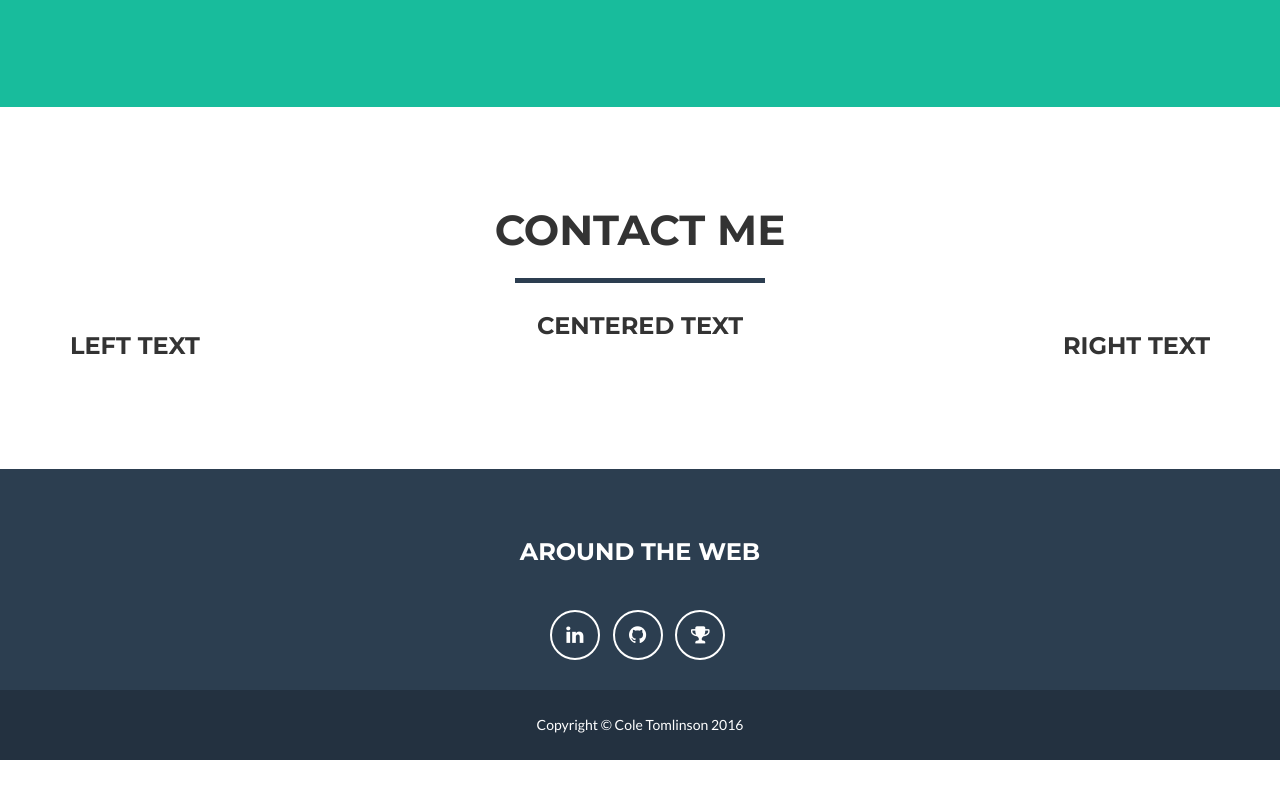
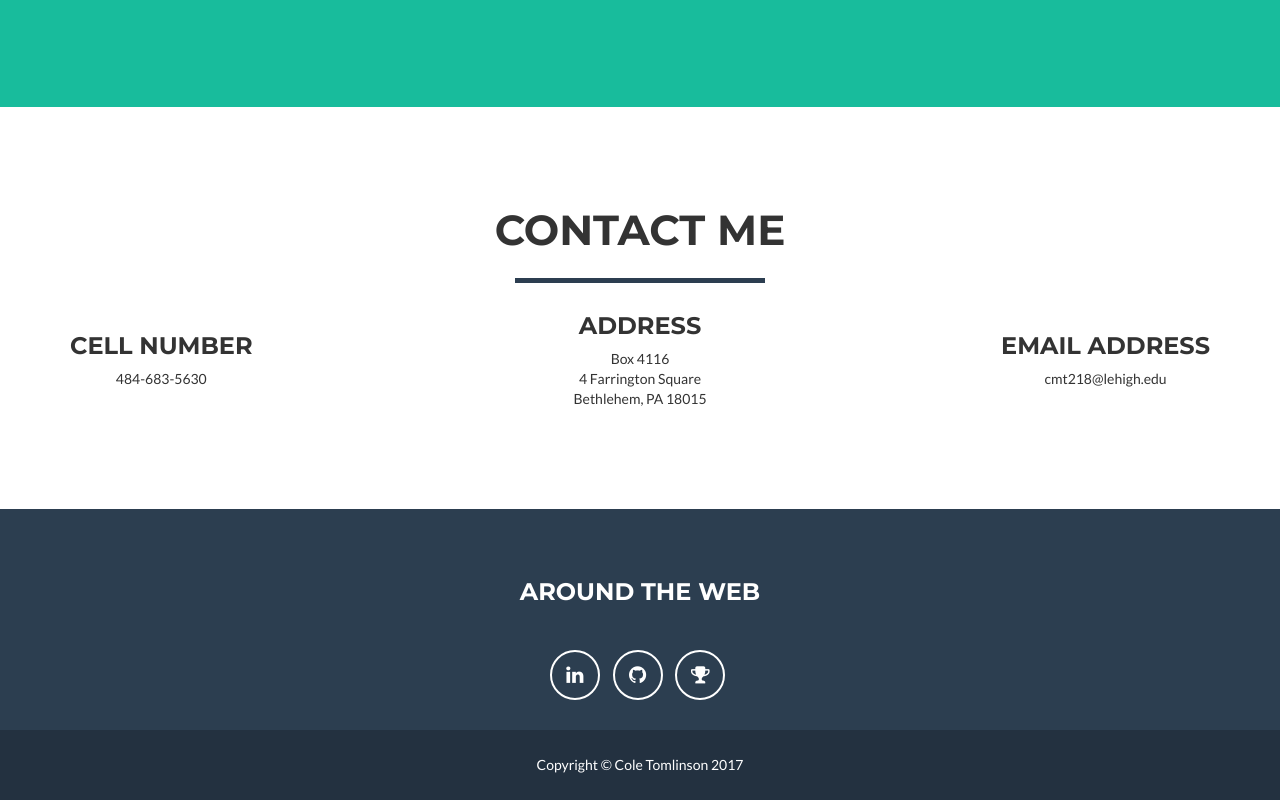
Before and after one commit to cmt218/cmt218.github.io, a website: page index.html in a window 1280 px wide. Shown: the part 2063-2863 px from the top of the page. Before the commit the page ends 2823 px from the top, so only its background shows below. Drawn offline with nearby package versions, Linux system fonts and the light colour scheme.

Commit message:
populate contact subheadings, update copyright

```diff
--- a/index.html
+++ b/index.html
@@ -182,9 +182,17 @@
                 <div class="col-lg-12 text-center">
                     <h2>Contact Me</h2>
                     <hr class="star-primary">
-                    <div style="float: left"><h3>Left Text</h3></div>
-                    <div style="float: right"><h3>Right Text</h3></div>
-                    <div style="margin: 0 auto; width: 500px;"><h3>Centered Text</h3></div>
+                    <div style="float: left"><h3>Cell Number</h3>
+                        484-683-5630
+                    </div>
+                    <div style="float: right"><h3>Email Address</h3>
+                        cmt218@lehigh.edu
+                    </div>
+                    <div style="margin: 0 auto; width: 500px;"><h3>Address</h3>
+                        Box 4116 </br>
+                        4 Farrington Square</br>
+                        Bethlehem, PA 18015
+                    </div>
                 </div>
             </div>
 
@@ -225,7 +233,7 @@
             <div class="container">
                 <div class="row">
                     <div class="col-lg-12">
-                        Copyright &copy; Cole Tomlinson 2016
+                        Copyright &copy; Cole Tomlinson 2017
                     </div>
                 </div>
             </div>
```
